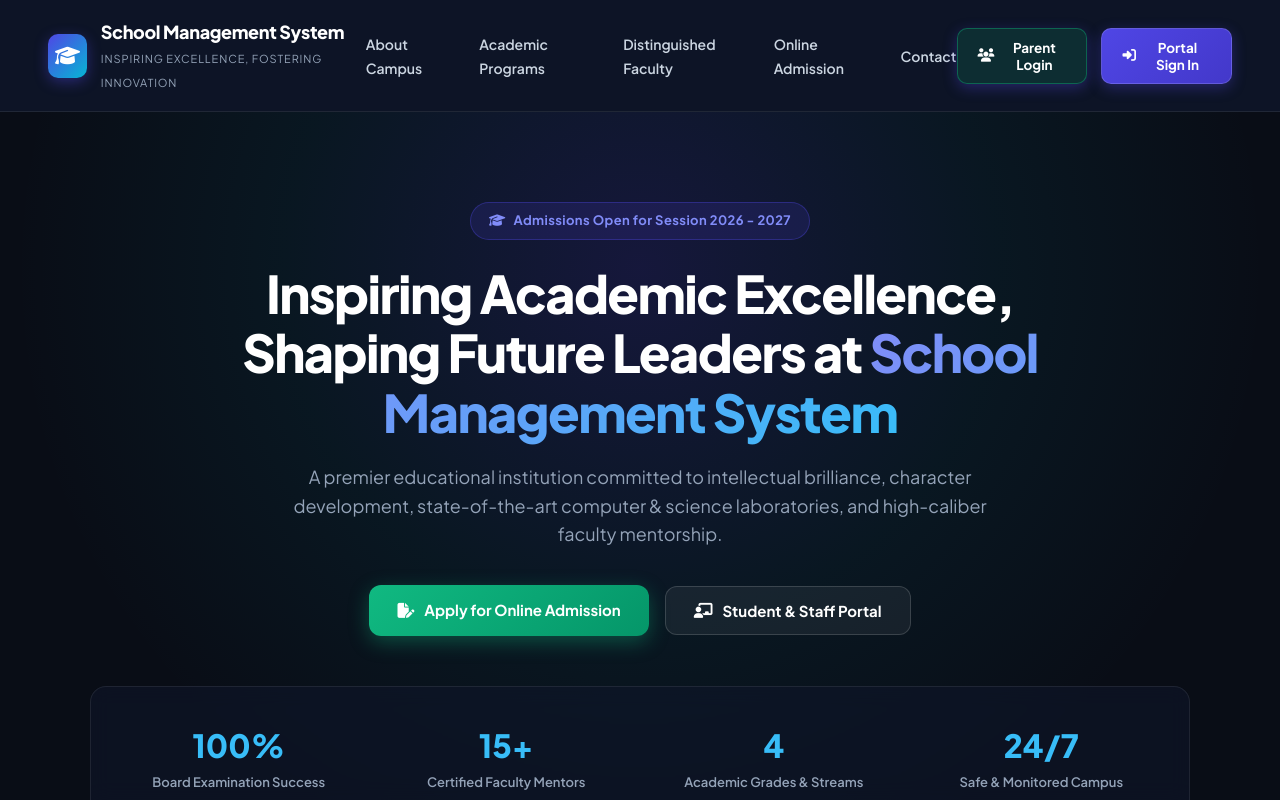
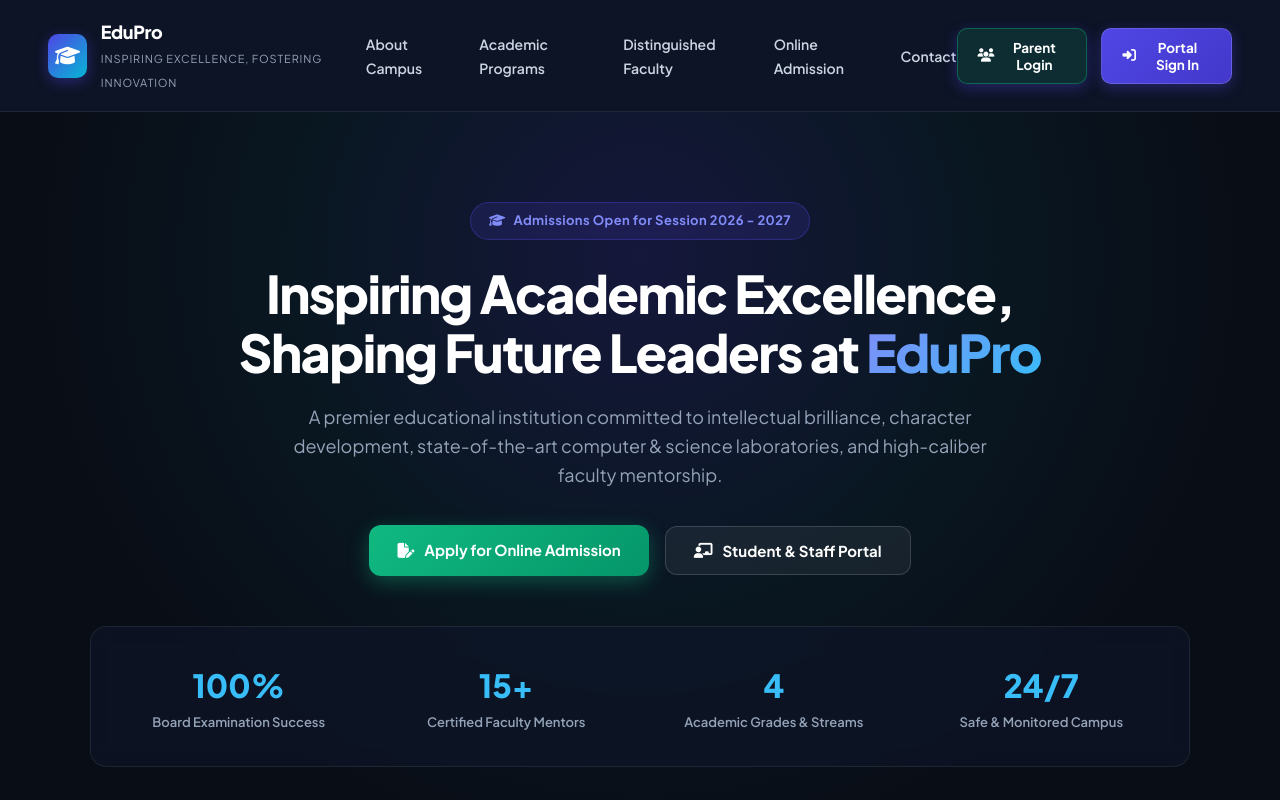
Before and after one commit to voiceaismile/educore-pro, a website: page index.html in a window 1280 px wide. Drawn offline with Linux system fonts and the light colour scheme; no server answers.

Commit message:
v4.0: rebrand to EduPro (school name, short name, logo)

```diff
--- a/index.html
+++ b/index.html
@@ -15,7 +15,7 @@
   <link rel="stylesheet" href="https://cdnjs.cloudflare.com/ajax/libs/font-awesome/6.5.1/css/all.min.css">
 
   <!-- Core Stylesheet -->
-  <link rel="stylesheet" href="css/style.css?v=3.9">
+  <link rel="stylesheet" href="css/style.css?v=4.0">
 </head>
 <body>
 
@@ -112,7 +112,7 @@
   </div>
 
   <!-- Main ES Module Script -->
-  <script type="module" src="js/app.js?v=3.9"></script>
+  <script type="module" src="js/app.js?v=4.0"></script>
 
 </body>
 </html>
--- a/js/config.js
+++ b/js/config.js
@@ -13,10 +13,10 @@
 
 export const DEFAULT_CONFIG = {
   // --- 🎓 School Branding ---
-  schoolName: "School Management System",
-  schoolShortName: "School Portal",
+  schoolName: "EduPro",
+  schoolShortName: "EduPro",
   tagline: "Inspiring Excellence, Fostering Innovation",
-  logoText: "EduPortal",
+  logoText: "EduPro",
   licenseKey: "", // Active Commercial License Key
   ownerCnic: "",       // Registered Owner CNIC
   establishedYear: "2026",
```
